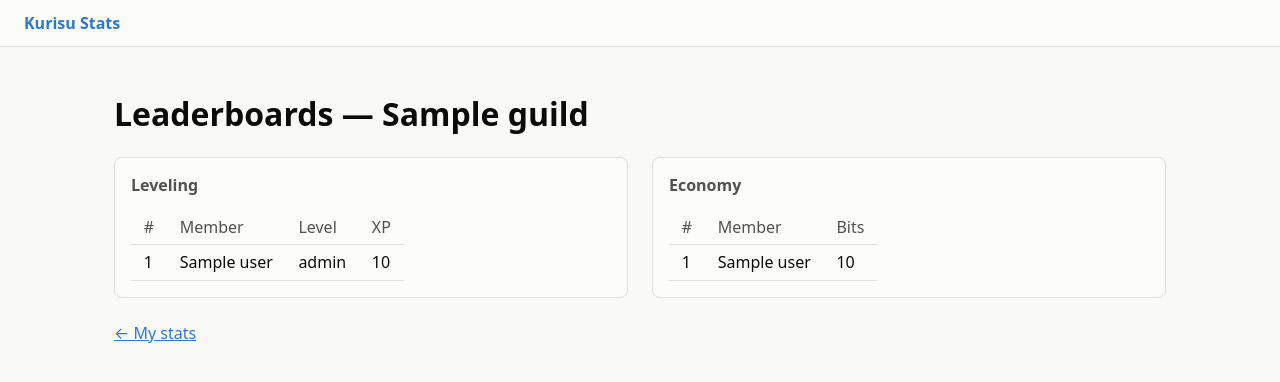
After one commit to Bakasilisk/Kurisu-web, a FastAPI app: template app/templates/leaderboards.html in a window 1280 px wide. The commit adds this page. Shown: the top 382 px of the page. Run offline with FastAPI, Linux system fonts and the light colour scheme; the template is opened without the code that fills it: most values are stand-ins (such as "Sample title", 1, 10 or a date in 2020); parts of the project's set-up code (start-up, migrations or seed data) failed here and were passed over.

Commit message:
Add member-visible economy + leveling leaderboards
New /me/{gid}/leaderboards page renders the API's harmless /leveling
(XP) and /economy (bits) rankings, gated by the same member check as
the self-view (no admin rights). The viewer's own row is highlighted,
and each self-view links to its server's leaderboards. Adds the two
missing botapi client methods.

Co-Authored-By: Claude Opus 4.8 <noreply@anthropic.com>
Claude-Session: https://claude.ai/code/session_01L4SPu5WHyqMXzWRHbKjLkb

```diff
--- a/app/botapi.py
+++ b/app/botapi.py
@@ -68,3 +68,9 @@ class BotAPIClient:
 
     async def quietest(self, gid: str, limit: int | None = None) -> dict:
         return await self._get(f"/api/guilds/{gid}/quietest", _params(limit=limit))
+
+    async def leveling(self, gid: str, limit: int | None = None) -> dict:
+        return await self._get(f"/api/guilds/{gid}/leveling", _params(limit=limit))
+
+    async def economy(self, gid: str, limit: int | None = None) -> dict:
+        return await self._get(f"/api/guilds/{gid}/economy", _params(limit=limit))
--- a/app/main.py
+++ b/app/main.py
@@ -207,6 +207,35 @@ async def my_stats_guild(request: Request, gid: str):
     )
 
 
+LEADERBOARD_LIMIT = 50
+
+
+@app.get("/me/{gid}/leaderboards")
+async def leaderboards(request: Request, gid: str):
+    """Member-visible guild leaderboards from the API's harmless /leveling and
+    /economy endpoints. Same member gate as the self-view — no admin rights."""
+    redirect = _require_member(request, gid)
+    if redirect:
+        return redirect
+    bot_api = request.app.state.bot_api
+    try:
+        leveling = await bot_api.leveling(gid, LEADERBOARD_LIMIT)
+        economy = await bot_api.economy(gid, LEADERBOARD_LIMIT)
+    except BotAPIError:
+        raise HTTPException(status_code=502, detail="bot API unavailable")
+    guild = await _guild_meta(bot_api, gid)
+    return templates.TemplateResponse(
+        request, "leaderboards.html",
+        {
+            "user": request.session.get("user"),
+            "guild": guild,
+            "leveling": leveling.get("entries", []),
+            "economy": economy.get("entries", []),
+            "me_id": request.session["user"]["id"],
+        },
+    )
+
+
 @app.get("/guild/{gid}")
 async def guild_dashboard(request: Request, gid: str):
     redirect = _require_access(request, gid)
--- a/app/static/css/style.css
+++ b/app/static/css/style.css
@@ -93,3 +93,4 @@ table.stat-table th { color: var(--text-secondary); font-weight: 500; }
 .avatar { width: 64px; height: 64px; border-radius: 50%; }
 .links a { color: var(--series-1); }
 .empty { color: var(--text-muted); }
+.lb-table tr.me td { background: var(--seq-0); font-weight: 600; }
--- /dev/null
+++ b/app/templates/leaderboards.html
@@ -0,0 +1,46 @@
+{% extends "base.html" %}
+{% block title %}Leaderboards — {{ guild.name }}{% endblock %}
+{% block content %}
+<h1>Leaderboards — {{ guild.name }}</h1>
+
+<section class="charts">
+  <div class="chart-box">
+    <h2>Leveling</h2>
+    {% if leveling %}
+    <table class="stat-table lb-table">
+      <tr><th>#</th><th>Member</th><th>Level</th><th>XP</th></tr>
+      {% for e in leveling %}
+      <tr{% if e.user.id == me_id %} class="me"{% endif %}>
+        <td>{{ loop.index }}</td>
+        <td>{{ e.user.name }}</td>
+        <td>{{ e.level }}</td>
+        <td>{{ "{:,}".format(e.xp) }}</td>
+      </tr>
+      {% endfor %}
+    </table>
+    {% else %}
+    <p class="empty">No leveling data yet.</p>
+    {% endif %}
+  </div>
+
+  <div class="chart-box">
+    <h2>Economy</h2>
+    {% if economy %}
+    <table class="stat-table lb-table">
+      <tr><th>#</th><th>Member</th><th>Bits</th></tr>
+      {% for e in economy %}
+      <tr{% if e.user.id == me_id %} class="me"{% endif %}>
+        <td>{{ loop.index }}</td>
+        <td>{{ e.user.name }}</td>
+        <td>{{ "{:,}".format(e.bits) }}</td>
+      </tr>
+      {% endfor %}
+    </table>
+    {% else %}
+    <p class="empty">No economy data yet.</p>
+    {% endif %}
+  </div>
+</section>
+
+<section class="links"><a href="/me/{{ guild.id }}">← My stats</a></section>
+{% endblock %}
--- a/app/templates/me.html
+++ b/app/templates/me.html
@@ -31,6 +31,8 @@
     {% endif %}
   </div>
 </section>
+
+<section class="links"><a href="/me/{{ guild.id }}/leaderboards">Server leaderboards →</a></section>
 {% else %}
 <h1>My stats</h1>
 <p class="empty">You don't share any servers with the bot yet, so there are no stats to show.</p>
```
Also changed, not shown: README.md.
